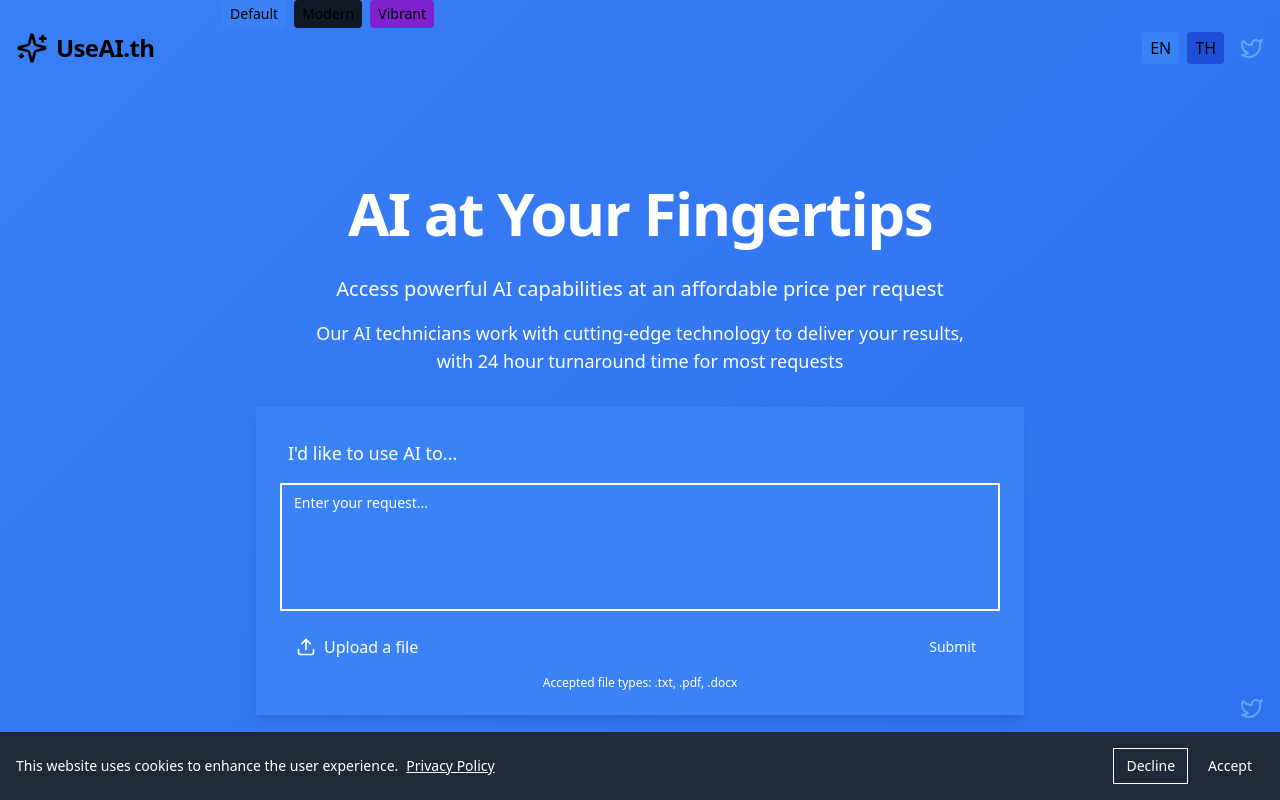
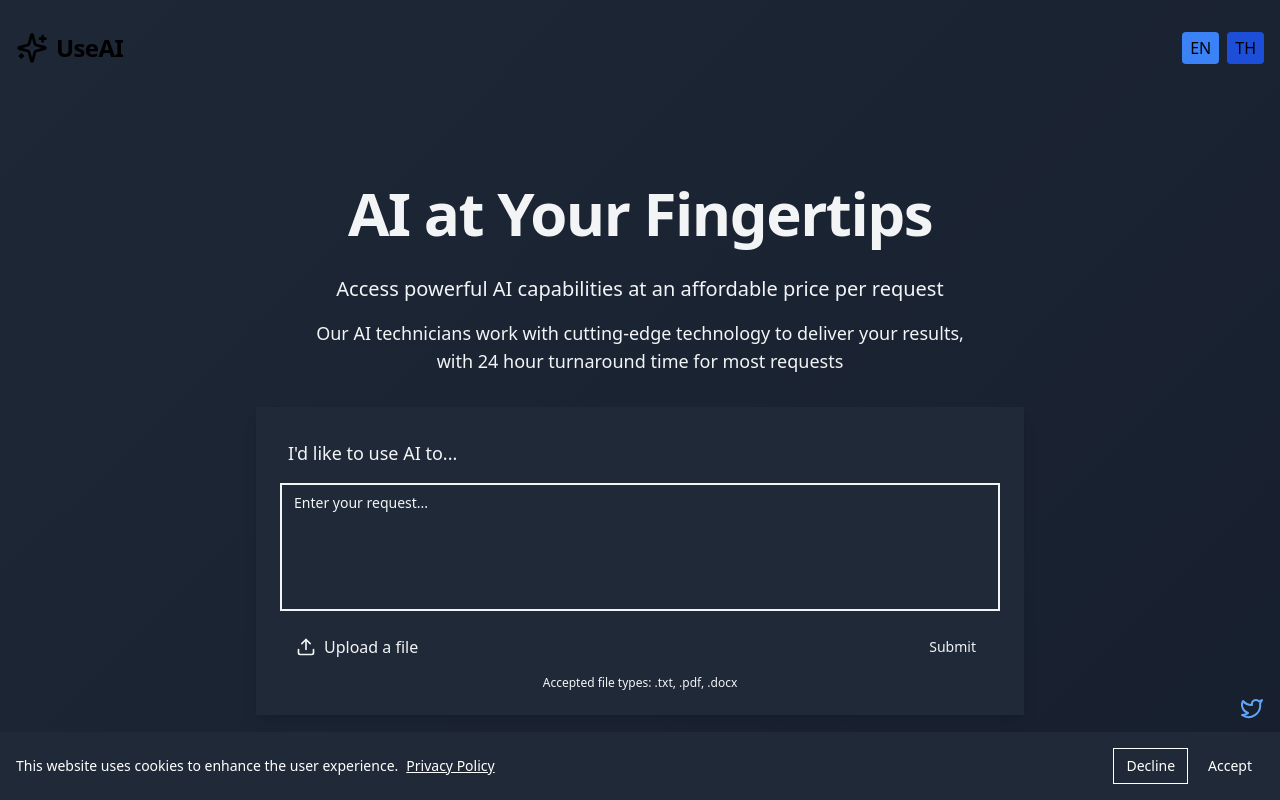
Before and after one commit to statementsapp/aic, a Next.js app: page / in a window 1280 px wide. Shown: the top 800 px of the page. Built offline with nearby package versions, Linux system fonts and the light colour scheme; what node-cache would draw is missing.

Commit message:
default to modern theme

```diff
--- a/app/checkout/CheckoutContent.tsx
+++ b/app/checkout/CheckoutContent.tsx
@@ -18,16 +18,16 @@ import { z } from 'zod'
 import { signIn, useSession } from 'next-auth/react'
 import { sendConfirmationEmail } from '../services/email'
 
-function ThemeSwitcher() {
-  const { theme, setTheme } = useTheme()
-  return (
-    <div className="flex space-x-2">
-      <button onClick={() => setTheme('default')} className={`px-2 py-1 rounded text-sm ${theme === 'default' ? 'bg-blue-500' : 'bg-blue-700'}`}>Default</button>
-      <button onClick={() => setTheme('modern')} className={`px-2 py-1 rounded text-sm ${theme === 'modern' ? 'bg-gray-700' : 'bg-gray-900'}`}>Modern</button>
-      <button onClick={() => setTheme('vibrant')} className={`px-2 py-1 rounded text-sm ${theme === 'vibrant' ? 'bg-purple-500' : 'bg-purple-700'}`}>Vibrant</button>
-    </div>
-  )
-}
+// function ThemeSwitcher() {
+//   const { theme, setTheme } = useTheme()
+//   return (
+//     <div className="flex space-x-2">
+//       <button onClick={() => setTheme('default')} className={`px-2 py-1 rounded text-sm ${theme === 'default' ? 'bg-blue-500' : 'bg-blue-700'}`}>Default</button>
+//       <button onClick={() => setTheme('modern')} className={`px-2 py-1 rounded text-sm ${theme === 'modern' ? 'bg-gray-700' : 'bg-gray-900'}`}>Modern</button>
+//       <button onClick={() => setTheme('vibrant')} className={`px-2 py-1 rounded text-sm ${theme === 'vibrant' ? 'bg-purple-500' : 'bg-purple-700'}`}>Vibrant</button>
+//     </div>
+//   )
+// }
 
 export default function CheckoutContent() {
   const [prompt, setPrompt] = useState('')
@@ -171,7 +171,7 @@ export default function CheckoutContent() {
           <span className="text-2xl font-bold tracking-tight">UseAI.in.th</span>
         </div>
         <div className="absolute left-1/4 top-0 transform -translate-x-1/2">
-          <ThemeSwitcher />
+          {/*<ThemeSwitcher />*/}
         </div>
         <div className="flex items-center">
           <Link href="https://twitter.com/useaith" target="_blank" rel="noopener noreferrer" className="ml-4">
--- a/app/components/BusinessConsultingInquiry.tsx
+++ b/app/components/BusinessConsultingInquiry.tsx
@@ -16,16 +16,16 @@ const inquirySchema = z.object({
 
 type InquiryForm = z.infer<typeof inquirySchema>
 
-function ThemeSwitcher() {
-  const { theme, setTheme } = useTheme()
-  return (
-    <div className="flex space-x-2">
-      <button onClick={() => setTheme('default')} className={`px-2 py-1 rounded text-sm ${theme === 'default' ? 'bg-blue-500' : 'bg-blue-700'}`}>Default</button>
-      <button onClick={() => setTheme('modern')} className={`px-2 py-1 rounded text-sm ${theme === 'modern' ? 'bg-gray-700' : 'bg-gray-900'}`}>Modern</button>
-      <button onClick={() => setTheme('vibrant')} className={`px-2 py-1 rounded text-sm ${theme === 'vibrant' ? 'bg-purple-500' : 'bg-purple-700'}`}>Vibrant</button>
-    </div>
-  )
-}
+// function ThemeSwitcher() {
+//   const { theme, setTheme } = useTheme()
+//   return (
+//     <div className="flex space-x-2">
+//       <button onClick={() => setTheme('default')} className={`px-2 py-1 rounded text-sm ${theme === 'default' ? 'bg-blue-500' : 'bg-blue-700'}`}>Default</button>
+//       <button onClick={() => setTheme('modern')} className={`px-2 py-1 rounded text-sm ${theme === 'modern' ? 'bg-gray-700' : 'bg-gray-900'}`}>Modern</button>
+//       <button onClick={() => setTheme('vibrant')} className={`px-2 py-1 rounded text-sm ${theme === 'vibrant' ? 'bg-purple-500' : 'bg-purple-700'}`}>Vibrant</button>
+//     </div>
+//   )
+// }
 
 function Header() {
   return (
@@ -37,7 +37,7 @@ function Header() {
             <span className="text-2xl font-bold tracking-tight">UseAI.th</span>
           </Link>
           <div className="absolute left-1/4 top-0 transform -translate-x-1/2">
-            <ThemeSwitcher />
+            {/*<ThemeSwitcher />*/}
           </div>
           <div className="flex items-center">
             <Link href="https://twitter.com/useaith" target="_blank" rel="noopener noreferrer" className="ml-4">
--- a/app/components/Header.tsx
+++ b/app/components/Header.tsx
@@ -27,11 +27,11 @@ export default function Header() {
       <Link href="/" className="text-2xl font-bold">
         UseAI
       </Link>
-      <div>
+{/*      <div>
         <button onClick={toggleTheme} className="px-3 py-1 rounded border">
           {theme.charAt(0).toUpperCase() + theme.slice(1)}
         </button>
-      </div>
+      </div>*/}
     </header>
   );
 }
--- a/app/contexts/ThemeContext.tsx
+++ b/app/contexts/ThemeContext.tsx
@@ -12,7 +12,7 @@ interface ThemeContextType {
 const ThemeContext = createContext<ThemeContextType | undefined>(undefined);
 
 export function ThemeProvider({ children }: { children: ReactNode }) {
-  const [theme, setTheme] = useState<Theme>('default');
+  const [theme, setTheme] = useState<Theme>('modern');
 
   return (
     <ThemeContext.Provider value={{ theme, setTheme }}>
--- a/app/page.tsx
+++ b/app/page.tsx
@@ -60,16 +60,16 @@ export default function Home() {
           <header className="flex justify-between items-center py-8 relative">
             <Link href="/" className="flex items-center">
               <Sparkles className="w-8 h-8 mr-2" />
-              <span className="text-2xl font-bold tracking-tight">UseAI.th</span>
+              <span className="text-2xl font-bold tracking-tight">UseAI</span>
             </Link>
-            <div className="absolute left-1/4 top-0 transform -translate-x-1/2">
+{/*            <div className="absolute left-1/4 top-0 transform -translate-x-1/2">
               <ThemeSwitcher />
-            </div>
+            </div>*/}
             <div className="flex items-center">
               <LanguageSelector />
-              <Link href="https://twitter.com/useaith" target="_blank" rel="noopener noreferrer" className="ml-4">
+{/*              <Link href="https://twitter.com/useaith" target="_blank" rel="noopener noreferrer" className="ml-4">
                 <Twitter className="w-6 h-6 text-blue-400" />
-              </Link>
+              </Link>*/}
             </div>
           </header>
           <Hero />
```
